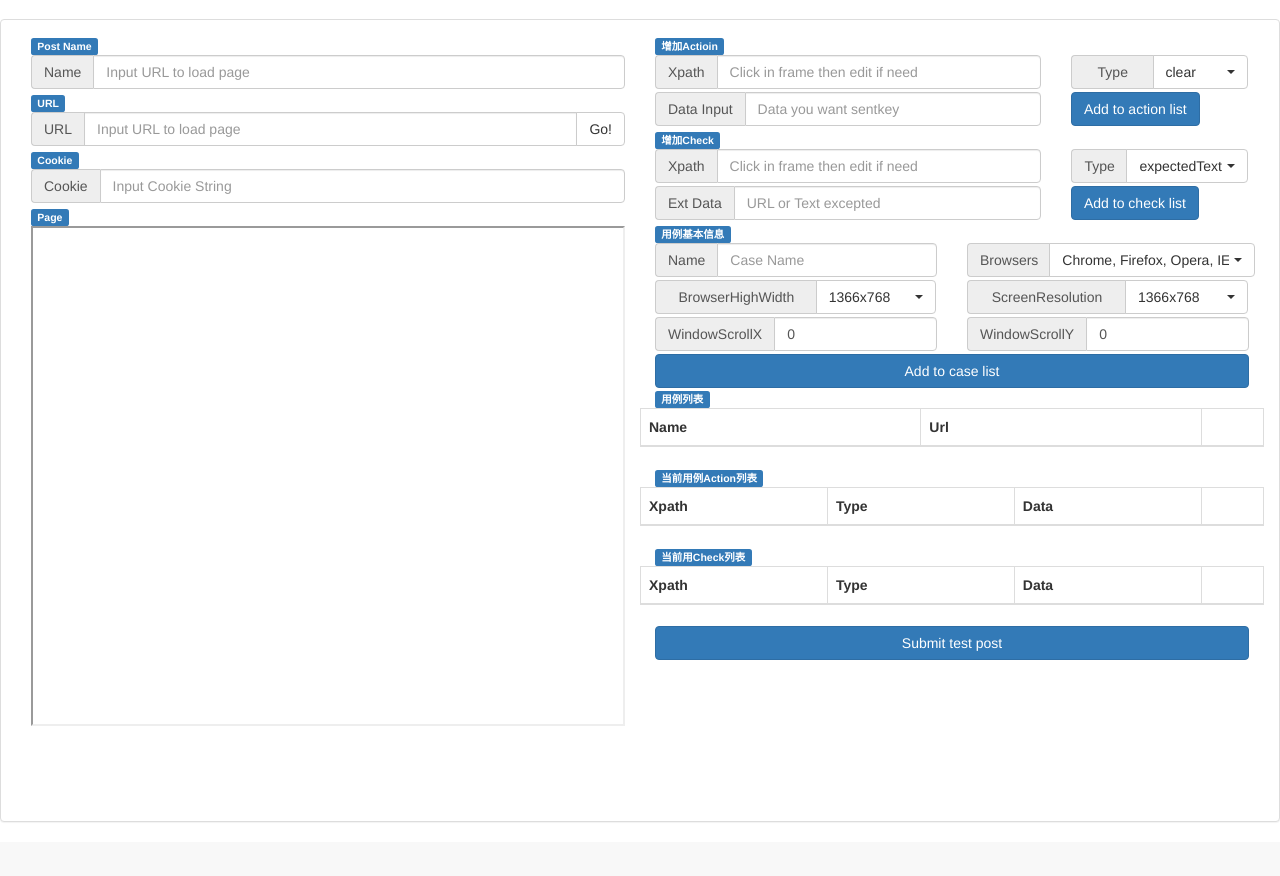
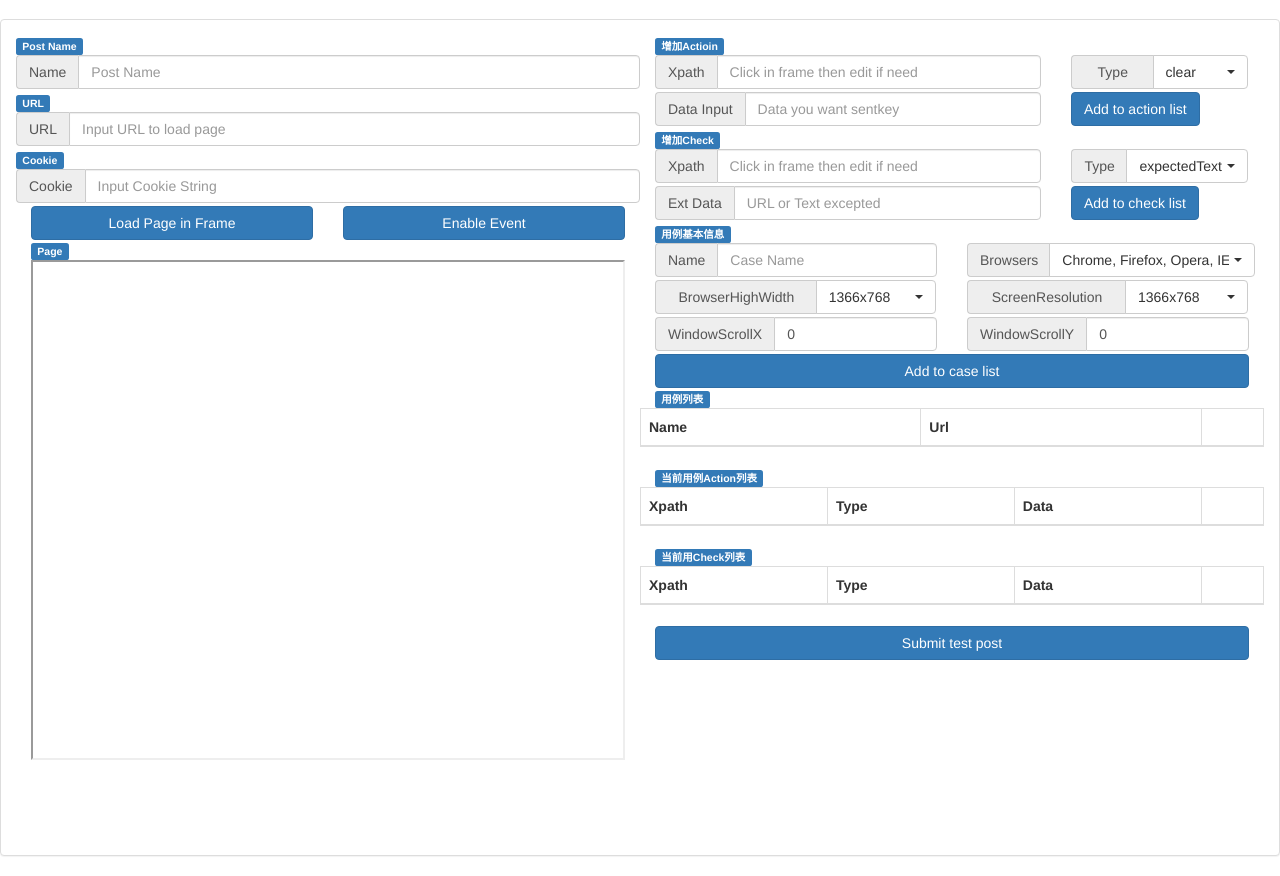
Before and after one commit to cash2one/webtester, a Django app: template web/templates/web/dashboard.html in a window 1280 px wide. Shown: the part 51-927 px from the top of the page. Before the commit the page ends 873 px from the top, so only its background shows below. Run offline with Django 3.2, Linux system fonts and the light colour scheme; the template is opened without the code that fills it, so the values that code supplies are empty; some libraries are stand-ins or nearby versions.

Commit message:
add event switch button

```diff
--- a/static/dashboard.js
+++ b/static/dashboard.js
@@ -3,6 +3,7 @@ var addActionBtn = $('#addActionBtn');
 var addCheckBtn = $('#addCheckBtn');
 var addCaseBtn = $('#addCaseBtn');
 var submitBtn = $('#submitBtn');
+var eventBtn=$('#eventBtn');
 
 var urlInput = $('#urlInput');
 var postNameInput = $('#postNameInput');
@@ -39,6 +40,12 @@ var currentCheck = {};
 var url = undefined;
 var oldElemList = [];
 var cookie_list = undefined;
+var eventDisable=false;
+
+var eventText={
+    false:'Disable Event',
+    true:'Enable Event'
+}
 
 urlBtn.click(function () {
     url = urlInput.val();
@@ -46,6 +53,12 @@ urlBtn.click(function () {
     $('#formUrl').val(url);
     $('#formCookie').val(cookie_list);
     $('#hiddenForm').submit();
+});
+
+
+eventBtn.click(function () {
+    eventDisable=!eventDisable;
+    eventBtn.text(eventText[eventDisable]);
 });
 
 actionXpathInput.click(
@@ -373,7 +386,7 @@ iframePage.load(
                 var xpathString = createXPathFromElement(elements, this);
                 makeEleRedBorder(xpathString);
                 xpathInput.val(xpathString);
-                if (this.hasAttribute('href')) {
+                if (this.hasAttribute('href')&&!eventDisable) {
                     event.preventDefault();// 取消事件的默认行为
                     cookie_list = cookieInput.val();
                     var newUrl = this.getAttribute('href');
--- a/web/templates/web/dashboard.html
+++ b/web/templates/web/dashboard.html
@@ -76,27 +76,37 @@
 <div class="panel panel-default">
     <div class="panel-body">
         <div class="col-lg-6">
-            <div class="row-lg-2">
+            <div class="row">
                 <span class="label label-primary">Post Name</span>
                 <div class="input-group">
                     <span class="input-group-addon" id="sizing-addon1">Name</span>
-                    <input type="text" class="form-control" placeholder="Input URL to load page" id="postNameInput" aria-describedby="sizing-addon1">
+                    <input type="text" class="form-control" placeholder="Post Name" id="postNameInput"
+                           aria-describedby="sizing-addon1">
                 </div><!-- /input-group -->
             </div>
-            <div class="row-lg-2">
+            <div class="row">
                 <span class="label label-primary">URL</span>
                 <div class="input-group">
                     <span class="input-group-addon" id="sizing-addon2">URL</span>
-                    <input type="text" class="form-control" placeholder="Input URL to load page" id="urlInput" aria-describedby="sizing-addon2">
-                    <span class="input-group-btn"><button class="btn btn-default" type="button" id="urlBtn">Go!</button></span>
+                    <input type="text" class="form-control" placeholder="Input URL to load page" id="urlInput"
+                           aria-describedby="sizing-addon2">
                 </div><!-- /input-group -->
             </div>
-            <div class="row-lg-2">
+            <div class="row">
                 <span class="label label-primary">Cookie</span>
                 <div class="input-group">
                     <span class="input-group-addon" id="sizing-addon3">Cookie</span>
-                    <input type="text" class="form-control" placeholder="Input Cookie String" id="cookieInput" aria-describedby="sizing-addon3">
+                    <input type="text" class="form-control" placeholder="Input Cookie String" id="cookieInput"
+                           aria-describedby="sizing-addon3">
                 </div><!-- /input-group -->
+            </div>
+            <div class="row">
+                <div class="col-lg-6">
+                    <button class="btn btn-md btn-primary btn-block" type="button" id="urlBtn">Load Page in Frame</button>
+                </div>
+                <div class="col-lg-6">
+                    <button class="btn btn-md btn-primary btn-block" type="button" id="eventBtn">Enable Event</button>
+                </div>
             </div>
             <div class="row-lg-6" style="min-height: 600px">
                 <span class="label label-primary">Page</span>
--- a/web/templates/web/index.html
+++ b/web/templates/web/index.html
@@ -149,9 +149,9 @@
         </div>
     </div>
 
-    <footer class="footer">
-        <p>&copy; blacklighting.cn 2016</p>
-    </footer>
+{#    <footer class="footer">#}
+{#        <p>&copy; blacklighting.cn 2016</p>#}
+{#    </footer>#}
 	<script src="/static/jquery.min.js"></script>
     <script src="/static/bootstrap/js/bootstrap.min.js"></script>
 </div> <!-- /container -->
```
